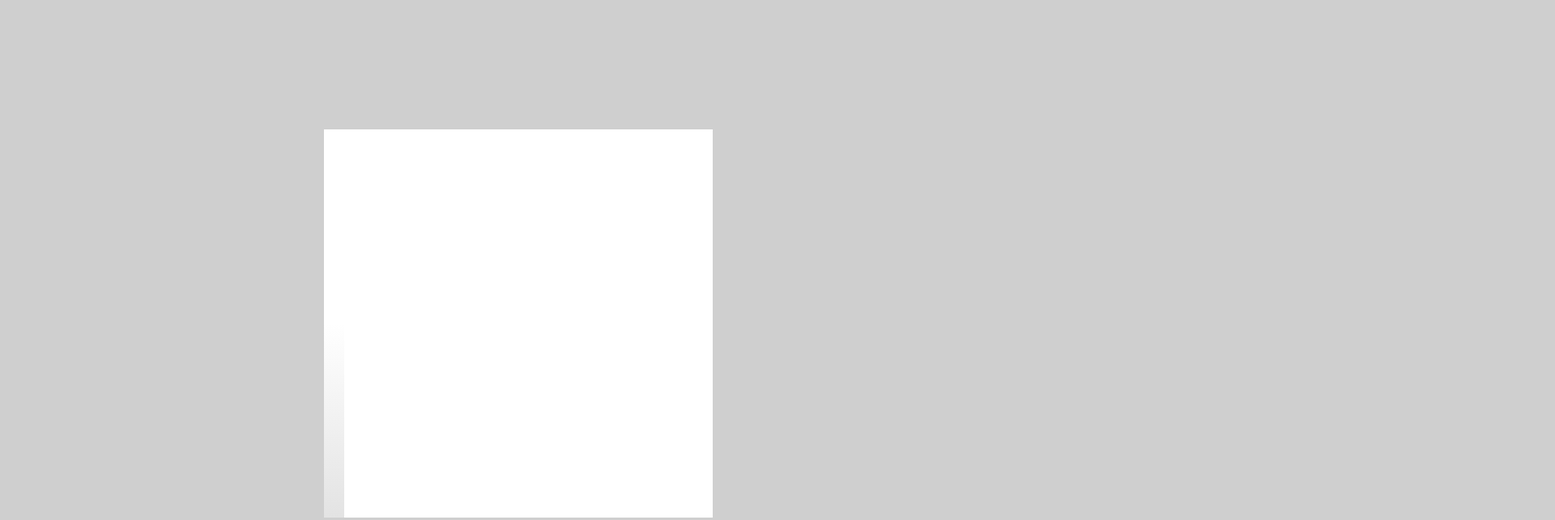
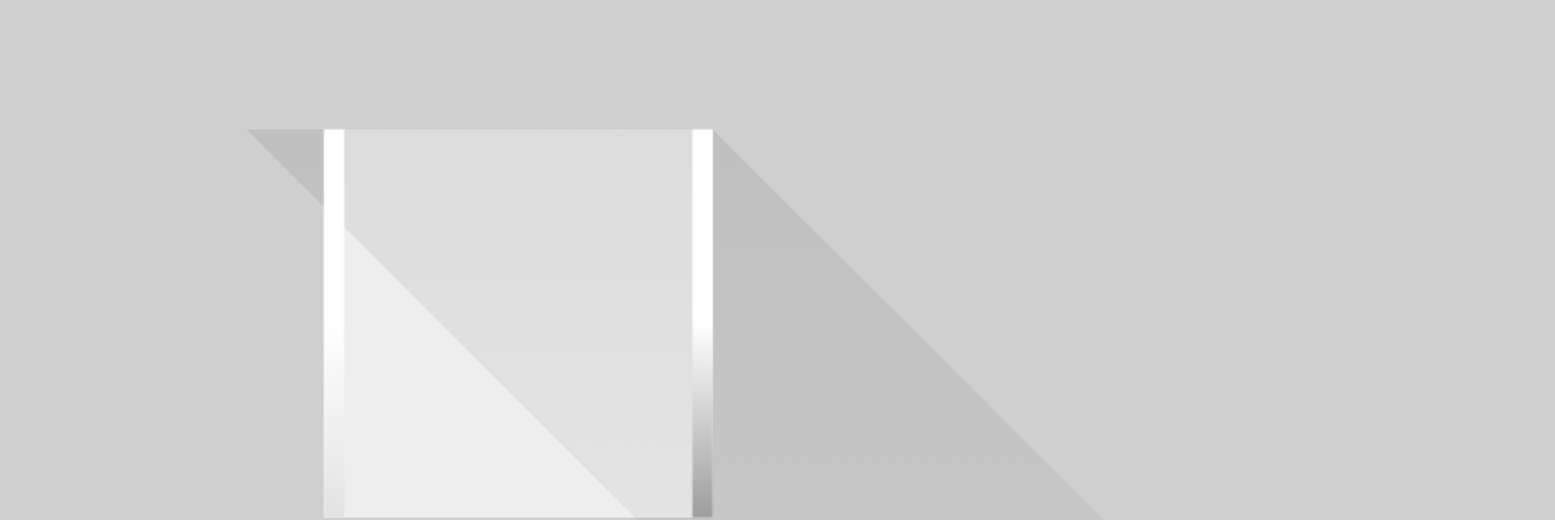
Before and after one commit to githukelvin/3D-Login-Page, a plain HTML site: page index.html in a window 1280 px wide. Shown: the top 643 px of the page at 81% size, 1920 px wide, since content can reach past the window. Drawn offline with Linux system fonts and the light colour scheme.

Commit message:
Edited .gitignore file

```diff
--- a/sass/sytles.scss
+++ b/sass/sytles.scss
@@ -25,9 +25,9 @@ body{
     display: flex;
     justify-content: center;
     align-items: center;
-    background-color: #ffffff;
+    // background-color: #ffffff;
 
-    &:before{
+    &::before{
         content: "";
         position: absolute;
         top: 0;
@@ -35,7 +35,52 @@ body{
         width: 25px;
         height: 100%;
         background: linear-gradient(#fff,#fff,#e3e3e3);
+        filter:blur(1px);
+        z-index: 1;
+
+
 
  }
+         &::after {
+             content: "";
+             position: absolute;
+             top: 0;
+             right: 0;
+             width: 25px;
+             height: 100%;
+             background: linear-gradient(#fff, #fff, #9d9d9d);
+             filter: blur(1px);
+             z-index: 1;
+
+
+
+         }
+          .shadow{
+            position: absolute;
+            width: 100%;
+            height: 100%;
+            background-color: #eee;
+
+            &::before{
+                content: "";
+                position: absolute;
+                top: 0;
+                left: calc(100%);
+                width: 120%;
+                height: 240%;
+                background: linear-gradient(rgba(0,0,0,0.075),transparent);
+                transform: skewX(45deg);
+            }
+             &::after {
+                content: "";
+                position: absolute;
+                bottom: -300%;
+                left: calc(100%);
+                width: 120%;
+                height: 240%;
+                background: linear-gradient(rgba(0, 0, 0, 0.075), transparent);
+                transform: skewX(45deg);
+                }
+         }
 }
 }
```
Also changed, not shown: css/sytles.css, 2 other files.
